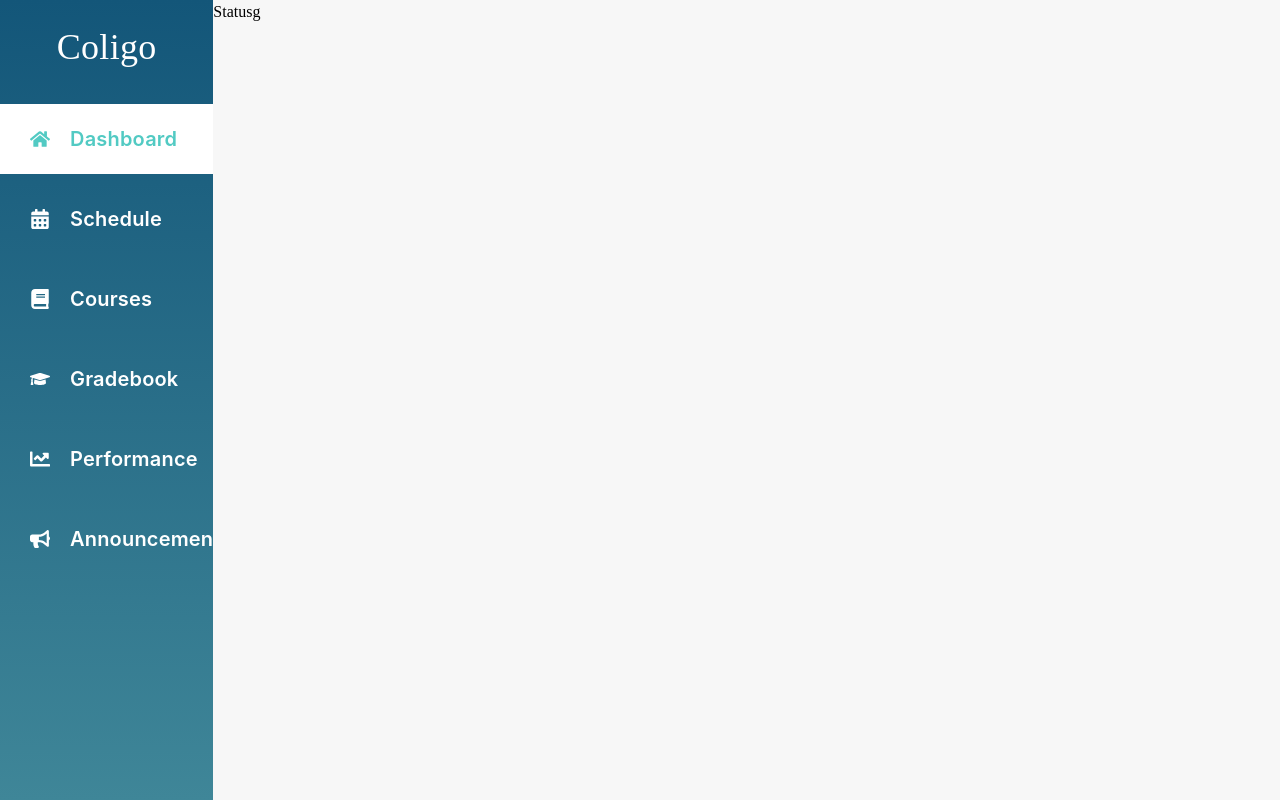
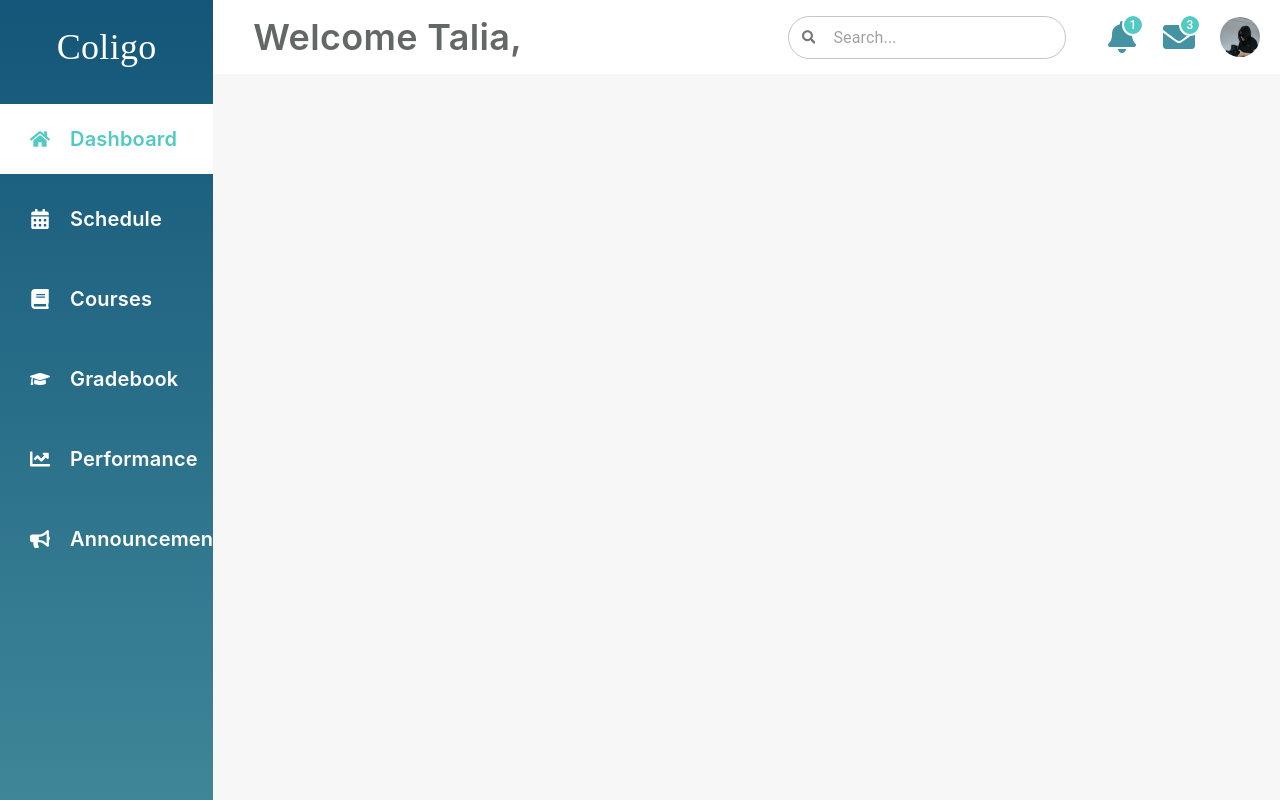
Before and after one commit to m-ehab2/dashboard-frontend, a React (Vite) app: page / in a window 1280 px wide. Both pictures are taken after a click on the button "LOGIN". Built offline with nearby package versions, Linux system fonts and the light colour scheme; a web font is replaced by a local one.

Commit message:
feature : finished Status Bar

```diff
--- a/src/components/dashboard/main/Status.tsx
+++ b/src/components/dashboard/main/Status.tsx
@@ -1,5 +1,99 @@
-import React from "react";
+import {
+  Avatar,
+  Badge,
+  BadgeProps,
+  Box,
+  InputAdornment,
+  Stack,
+  TextField,
+  Typography,
+  styled,
+} from "@mui/material";
+import { FaSearch, FaBell, FaEnvelope } from "react-icons/fa";
+
+import profileImage from "../../../assets/marissa-lewis-47bVgRJ3bFI-unsplash.jpg";
 
 export default function Status() {
-  return <div>Statusg</div>;
+  // Creating a custom style for my input
+  const CssTextField = styled(TextField)({
+    "& .MuiOutlinedInput-root": {
+      borderRadius: "30px",
+      "& .MuiInputBase-input": {
+        padding: "10px",
+      },
+      "& fieldset": {},
+      "&.Mui-focused fieldset": {
+        borderColor: "#6F7E8C",
+      },
+    },
+  });
+  // Creating a custom style for my badge
+  const StyledBadge = styled(Badge)<BadgeProps>({
+    "& .MuiBadge-badge": {
+      fontSize: "12px",
+      width: "22px",
+      height: "22px",
+      borderRadius: "50%",
+      lineHeight: "20px",
+      textAlign: "center",
+      right: "5px",
+      top: "4px",
+      border: "2px solid white",
+      background: "#52CAC3",
+    },
+  });
+
+  return (
+    <Box
+      sx={{
+        backgroundColor: "white",
+        padding: "10px 20px 10px 40px",
+        display: "flex",
+        justifyContent: "space-between",
+        alignItems: "center",
+      }}
+    >
+      <Typography
+        fontFamily={"Inter"}
+        fontSize={"36px"}
+        color={"#626866"}
+        fontWeight={"600"}
+      >
+        Welcome Talia,
+      </Typography>
+      <Stack direction={"row"} gap={"40px"}>
+        <CssTextField
+          id="input-with-icon-textfield"
+          hiddenLabel
+          placeholder="Search..."
+          InputProps={{
+            startAdornment: (
+              <InputAdornment position="start">
+                <FaSearch />
+              </InputAdornment>
+            ),
+          }}
+          variant="outlined"
+        />
+        <Stack
+          alignItems={"center"}
+          justifyContent={"center"}
+          direction={"row"}
+          gap={"25px"}
+        >
+          <StyledBadge badgeContent={1} color="primary">
+            <FaBell
+              style={{ color: "#4592A2", flexShrink: 0, fontSize: "32px" }}
+            />
+          </StyledBadge>
+          <StyledBadge badgeContent={3} color="primary">
+            <FaEnvelope
+              style={{ color: "#4592A2", flexShrink: 0, fontSize: "32px" }}
+            />
+          </StyledBadge>
+          <Avatar alt="Remy Sharp" src={profileImage} />
+        </Stack>
+      </Stack>
+    </Box>
+  );
 }
```
Also changed, not shown: src/assets/marissa-lewis-47bVgRJ3bFI-unsplash.jpg (added).
